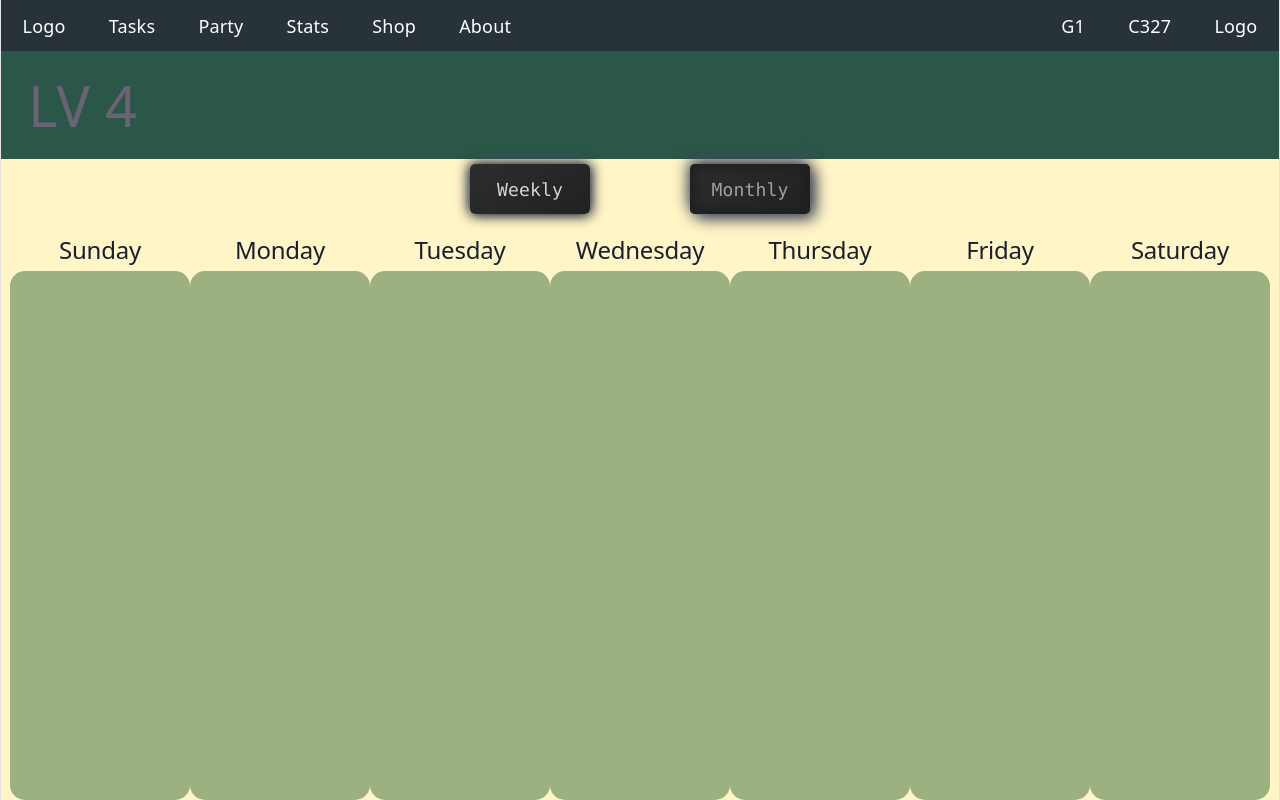
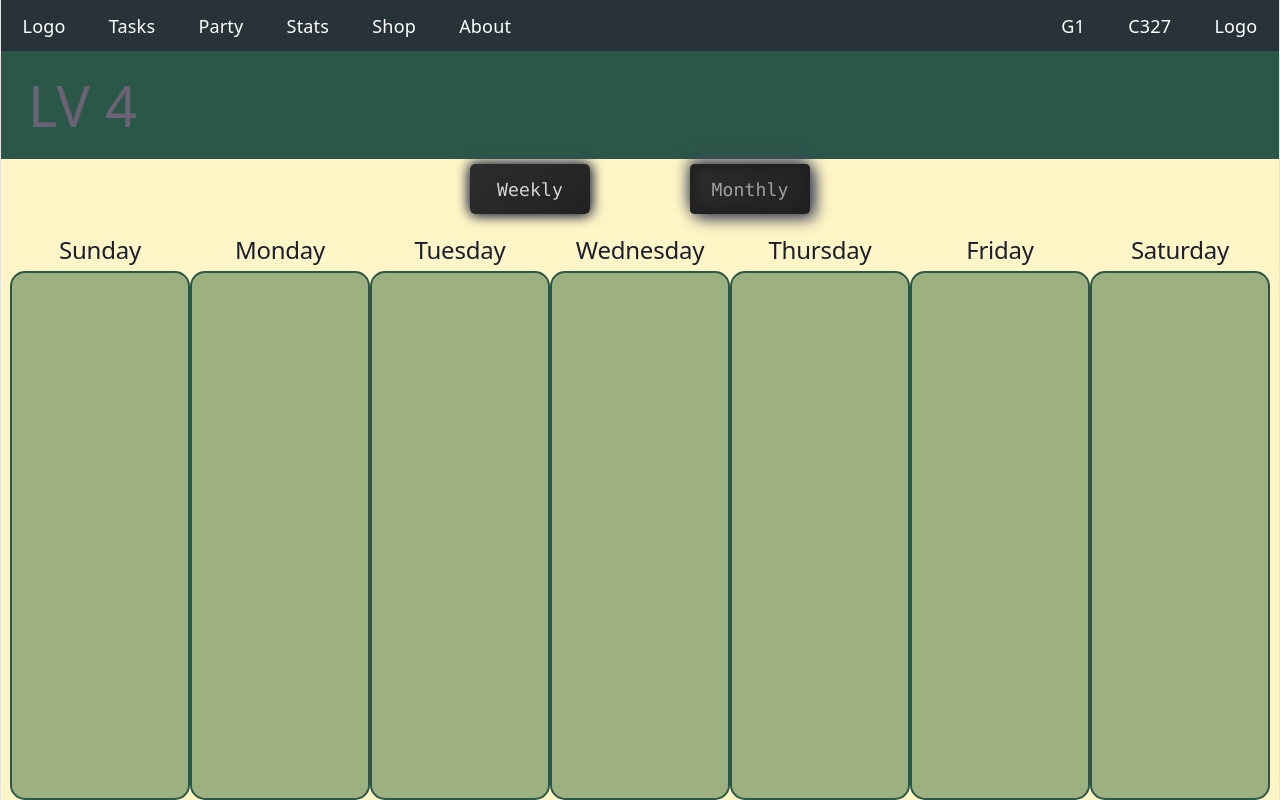
Before and after one commit to Ziad-Agha/ToDoApp, a React (Vite) app in the folder Frontend/: page /weekly-view in a window 1280 px wide. Built offline with nearby package versions, Linux system fonts and the light colour scheme.

Commit message:
#9 Add: TaskSection border

```diff
--- a/Frontend/src/WeeklyView.tsx
+++ b/Frontend/src/WeeklyView.tsx
@@ -73,7 +73,7 @@ function TaskSection({ header, tasks }: { header: string; tasks: string[] }) {
     return (
         <section className="flex flex-col flex-1 ">
             <h2 className="text-center text-text-dark">{header}</h2>
-            <div className="flex flex-col bg-tasks-section1 flex-1 p-4 rounded-[15px]">
+            <div className="flex flex-col bg-tasks-section1 flex-1 p-4 rounded-[15px] border-2 border-sub-nav1">
                 <div className="flex flex-col w-full">
 
                 </div>
```
